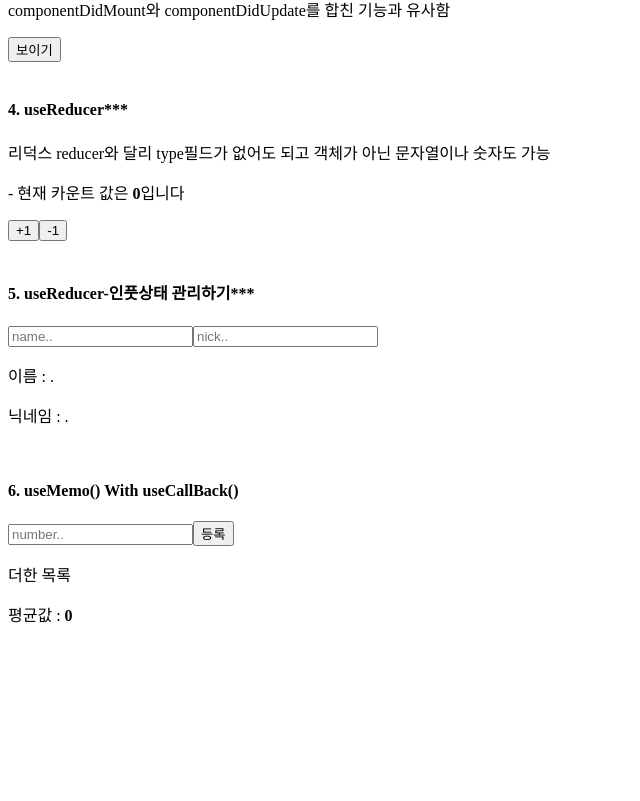
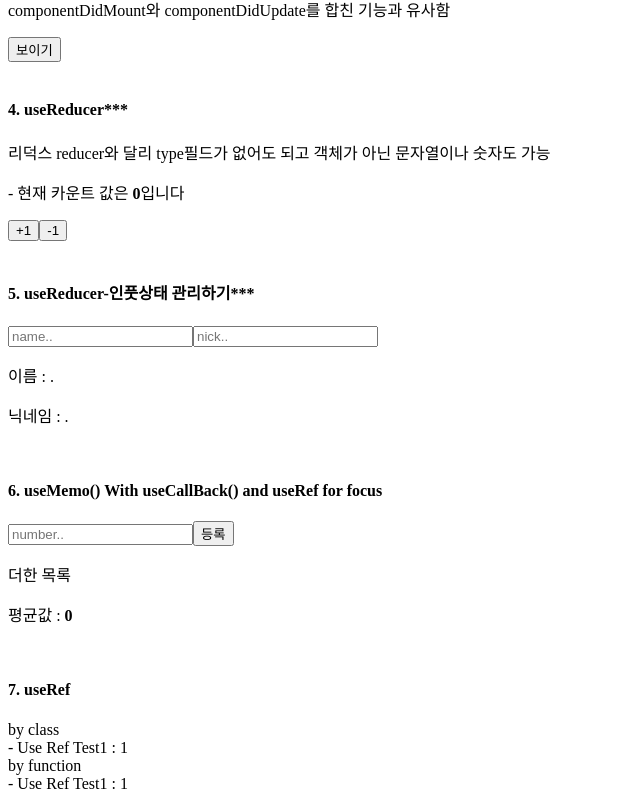
Before and after one commit to normalstory/hooks-study1, a React (Create React App) app: page / in a window 1280 px wide. Shown: the part 441-1242 px from the top of the page, without its empty margins (0-640 px from the left). Before the commit the page ends 1083 px from the top, so only its background shows below. Built offline with nearby package versions, Linux system fonts and the light colour scheme.

Commit message:
useRef-class와 fn에서 사용해보기

```diff
--- a/src/Average.js
+++ b/src/Average.js
@@ -10,7 +10,7 @@ const getAvg = (num) => {
 const Average = () => {
   const [list, setList] = useState([]);
   const [number, setNumber] = useState("");
-  const inputE1 = useRef(null);
+  const inputE1 = useRef(null); //01 ref 변수 선언
 
   //   const onChange = (e) => {
   //     setNumber(e.target.value);
@@ -29,7 +29,7 @@ const Average = () => {
       const nextList = list.concat(parseInt(number));
       setList(nextList);
       setNumber("");
-      inputE1.current.focus(); //useRef를 이용한 포커스 이동
+      inputE1.current.focus(); //useRef를 이용한 포커스 이동, ref변수를 current로 호출해서 사용
     },
     [number, list]
   ); //number 혹은 list만 바뀌었을때만 함수 생성
--- a/src/Counter.js
+++ b/src/Counter.js
@@ -4,6 +4,8 @@ import EffectTest from "./EffectTest";
 import ReducerTest from "./ReducerTest";
 import ReducerTest1 from "./ReducerTest1";
 import Average from "./Average";
+import UseRefC1 from "./UseRefC1";
+import UseRefF1 from "./UseRefF1";
 
 const Counter = () => {
   const [value, setValue] = useState(0);
@@ -54,8 +56,15 @@ const Counter = () => {
       </div>
       <div>
         <br />
-        <h4>6. useMemo() With useCallBack()</h4>
+        <h4>6. useMemo() With useCallBack() and useRef for focus</h4>
         <Average />
+      </div>
+
+      <div>
+        <br />
+        <h4>7. useRef</h4>
+        by class <UseRefC1 />
+        by function <UseRefF1 />
       </div>
     </div>
   );
--- /dev/null
+++ b/src/UseRefC1.js
@@ -0,0 +1,23 @@
+//로컬변수 사용 by class
+import React, { Component } from "react";
+
+class UseRefC1 extends Component {
+  id = 1;
+  setId = (n) => {
+    this.id = n;
+  };
+  printId = () => {
+    console.log("setId : " + this.id);
+  };
+  render() {
+    return (
+      <div>
+        - Use Ref Test1 : {this.id}
+        {this.setId(3)}
+        {this.printId()}
+      </div>
+    );
+  }
+}
+
+export default UseRefC1;
--- /dev/null
+++ b/src/UseRefF1.js
@@ -0,0 +1,21 @@
+import React, { useRef } from "react";
+
+const UseRefF1 = () => {
+  const id = useRef(1); //01 ref 변수 선언
+  const setId = (n) => {
+    id.current = n; //02 ref변수를 current로 호출해서 사용
+  };
+  const printId = () => {
+    // console.log("RefSetId : " + this.id);
+    console.log("RefSetId : " + id.current); //03 불러올때도 current로 호출
+  };
+  return (
+    <div>
+      - Use Ref Test1 : {id.current}
+      {setId(3)}
+      {printId()}
+    </div>
+  );
+};
+
+export default UseRefF1;
```
